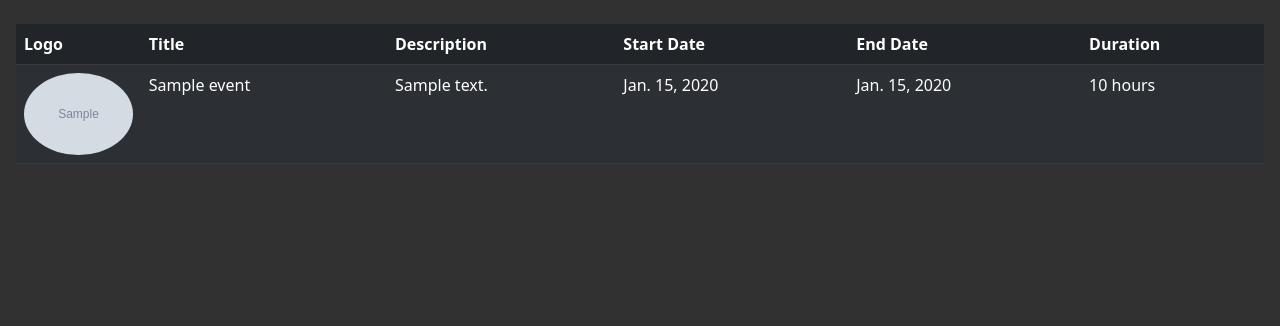
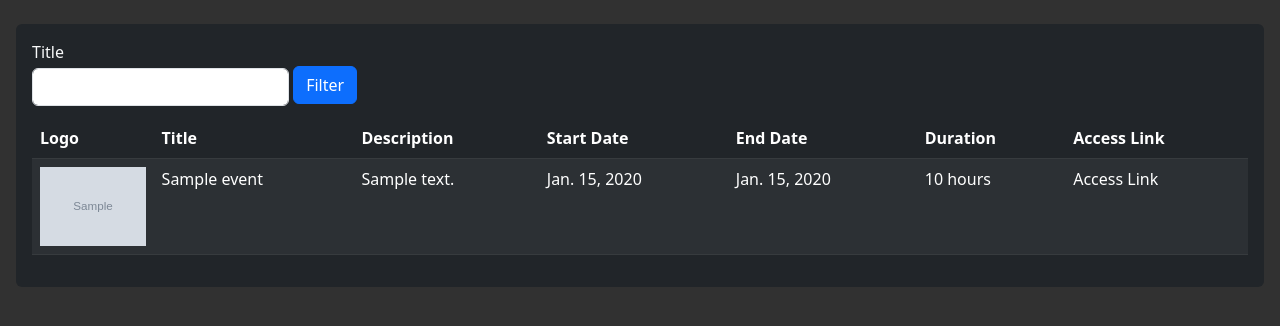
Before and after one commit to zHenriqueGN/EventPlaza, a Django app: page /events/edit/ in a window 1280 px wide. Shown: the part 56-382 px from the top of the page. Run offline with Django 4.2, Linux system fonts and the light colour scheme; a user stored in the database is signed in; tables that the repository leaves empty hold one stand-in row (values such as "Sample post"); grey boxes marked "Sample" are stand-in pictures; some libraries are stand-ins or nearby versions.

Commit message:
feat: add event filter in events table

```diff
--- a/templates/fragments/events/eventstable.html
+++ b/templates/fragments/events/eventstable.html
@@ -1,3 +1,16 @@
+<div class="bg-dark p-3 rounded">
+    <div>
+        <form action="{% url 'event_edit' %}" method="get">
+            <div class="mb-1">
+                <label for="title" class="form-label text-light">
+                    Title
+                    <input type="text" class="form-control mt-1" id="title" name="title">
+                </label>
+                <button type="submit" class="btn btn-primary mb-2">Filter</button>
+            </div>
+        </form>
+    </div>
+    <div class="table-responsive">
         <table class="table table-dark table-striped">
             <thead>
                 <tr>
@@ -7,12 +20,13 @@
                     <th>Start Date</th>
                     <th>End Date</th>
                     <th>Duration</th>
+                    <th>Access Link</th>
                 </tr>
             </thead>
             <tbody>
                 {% for event in events %}
                 <tr>
-            <td width="10%"><img style="width: 100%;" class="img-fluid rounded-circle" src="/media/{{ event.logo }}"
+                    <td width="10%"><img style="width: 100%;" class="img-fluid" src="/media/{{ event.logo }}"
                             alt="event-logo">
                     </td>
                     <td>{{ event.title }}</td>
@@ -20,7 +34,10 @@
                     <td>{{ event.start_date }}</td>
                     <td>{{ event.end_date }}</td>
                     <td>{{ event.duration }} hours</td>
+                    <td>Access Link</td>
                 </tr>
                 {% endfor %}
             </tbody>
         </table>
+    </div>
+</div>
```
Lines whose indentation alone changed are shown as unchanged.
